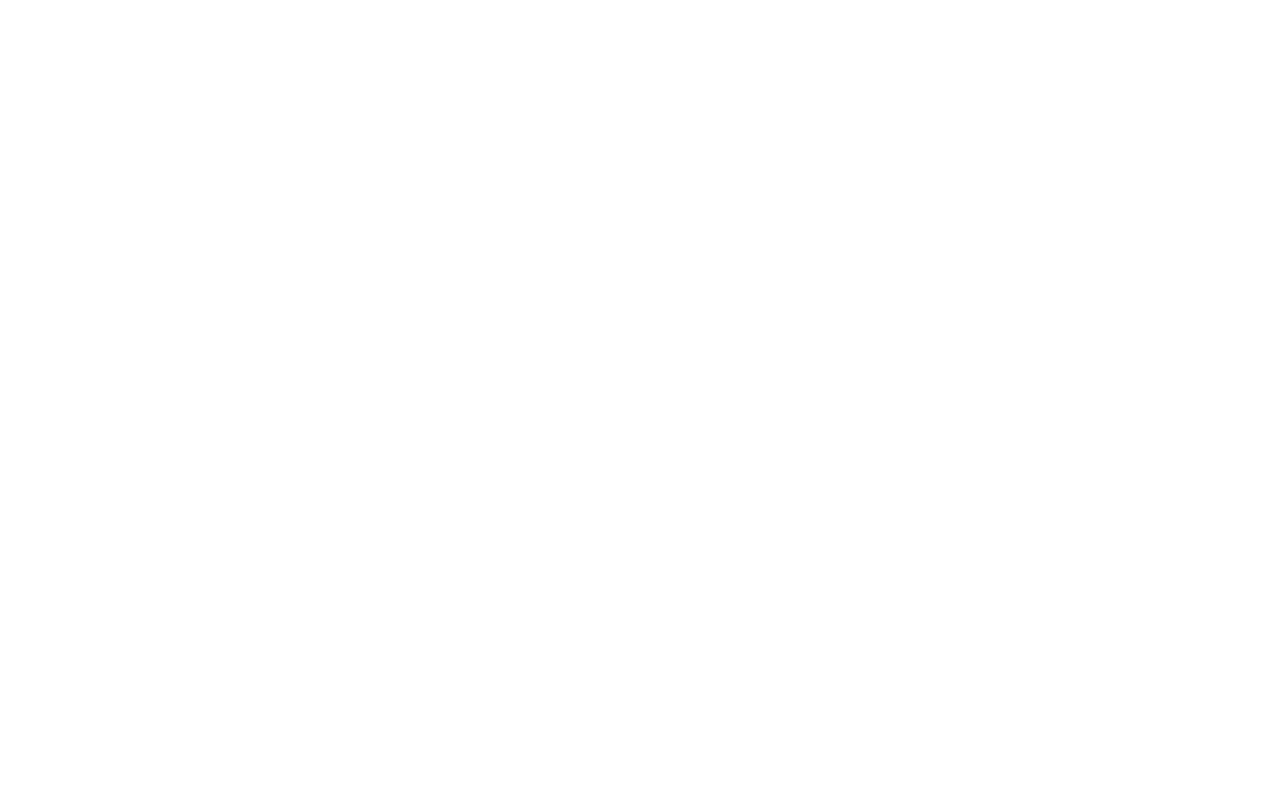
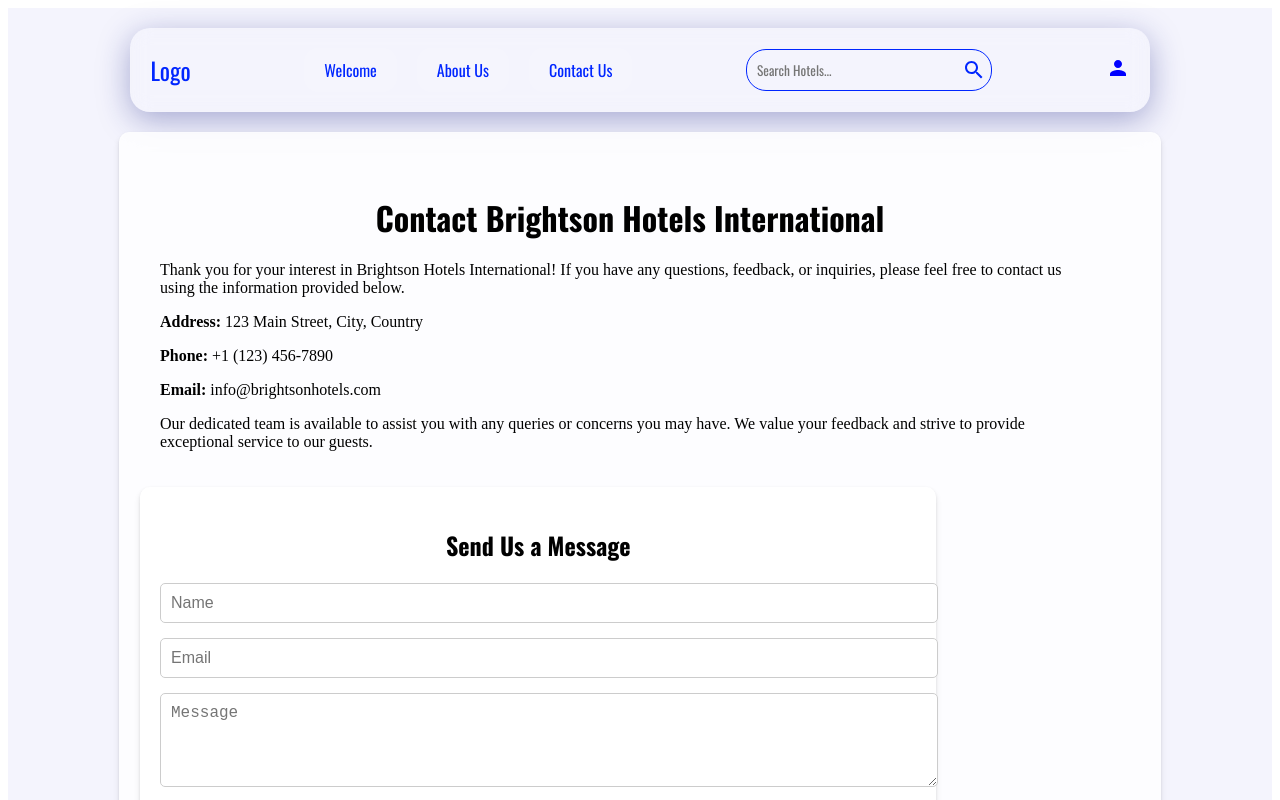
Before and after one commit to Dbrightson/Hotel-Lisitng-Website, a React (Create React App) app in the folder client/: page /contactus in a window 1280 px wide. Before the commit this address had no page. Shown: the top 800 px of the page. Built offline with nearby package versions, Linux system fonts and the light colour scheme; sample sign-in values are in the browser's storage.

Commit message:
Email config done

```diff
--- a/client/package.json
+++ b/client/package.json
@@ -17,6 +17,7 @@
     "@testing-library/react": "^13.4.0",
     "@testing-library/user-event": "^13.5.0",
     "axios": "^1.6.8",
+    "emailjs-com": "^3.2.0",
     "express": "^4.19.2",
     "mongodb": "^6.5.0",
     "mongoose": "^8.2.4",
--- a/client/src/App.js
+++ b/client/src/App.js
@@ -4,6 +4,8 @@
 import PropertyPage from './pages/Propertypage/PropertyPage'; // Corrected file name
 import LoginPage from './pages/Login/Login';
 import SignupPage from './pages/Signup/Signup';
+import AboutUsPage from './pages/AboutUsPage/AboutUs';
+import ContactUsPage from './pages/ContactUsPage/ContactUs';
 import { Login } from '@mui/icons-material';
 
 function App() {
@@ -15,6 +17,8 @@
         <Route path="/property/:id" element={<PropertyPage />} />
         <Route path="/login" element={<LoginPage />} />
         <Route path="/signup" element={<SignupPage />} />
+        <Route path="/aboutus" element={<AboutUsPage />} />
+        <Route path="/contactus" element={<ContactUsPage />} />
       </Routes>
     </Router>
   );
--- a/client/src/components/Navbar/Navbar.js
+++ b/client/src/components/Navbar/Navbar.js
@@ -67,10 +67,10 @@
         <Link to="/" className="nav-link">
           Welcome
         </Link>
-        <Link to="/about" className="nav-link">
+        <Link to="/aboutus" className="nav-link">
           About Us
         </Link>
-        <Link to="/contact" className="nav-link">
+        <Link to="/contactus" className="nav-link">
           Contact Us
         </Link>
       </div>
--- a/client/src/pages/AboutUsPage/AboutUs.js
+++ b/client/src/pages/AboutUsPage/AboutUs.js
@@ -0,0 +1,93 @@
+import React, { useState, useEffect } from 'react';
+import Navbar from '../../components/Navbar/Navbar';
+import Footer from '../../components/Footer/Footer';
+
+const contentStyle = {
+  maxWidth: '800px',
+  margin: '0 auto',
+  textAlign: 'justify',
+  fontSize: '18px',
+  lineHeight: '1.6',
+};
+
+const sectionStyle = {
+  marginTop: '100px', // Adjust top margin to avoid content being hidden under fixed navbar
+  padding: '50px',
+  backgroundColor: '#F4F4FD',
+  color: '#333',
+  fontFamily: 'Arial, sans-serif',
+};
+
+function AboutUsPage() {
+  const [sections, setSections] = useState([
+    { content: 'Our Story', visible: true },
+    { content: 'Our Mission', visible: false },
+    { content: 'Our Values', visible: false },
+    { content: 'Join Us', visible: false },
+  ]);
+
+  const sectionHeight = window.innerHeight * 0.5; // Adjust based on content and viewport height
+
+  const handleScroll = () => {
+    const scrollTop = window.pageYOffset || document.documentElement.scrollTop;
+    const scrolledSections = Math.floor(scrollTop / sectionHeight);
+
+    setSections((prevSections) =>
+      prevSections.map((section, index) => ({
+        ...section,
+        visible: index <= scrolledSections,
+      }))
+    );
+  };
+
+  useEffect(() => {
+    window.addEventListener('scroll', handleScroll);
+
+    return () => {
+      window.removeEventListener('scroll', handleScroll);
+    };
+  }, []);
+
+  const renderSectionContent = (section) => (
+    <div style={contentStyle}>
+      <h2 style={{ color: '#0d00ff', fontFamily: 'cursive', marginBottom: '20px' }}>{section.content}</h2>
+      {section.content === 'Our Story' && (
+        <p style={{ fontFamily: 'monospace' }}>
+          Brightson Hotels International is a leading hospitality brand dedicated to providing exceptional experiences to our guests. Established in 20XX, our journey began with a vision to create unforgettable memories for travelers around the world.
+        </p>
+      )}
+      {section.content === 'Our Mission' && (
+        <p style={{ fontFamily: 'monospace' }}>
+          Our mission is simple: to exceed expectations and inspire delight in every interaction. We strive to create welcoming environments where guests feel at home and cherished. Whether it's a relaxing getaway, a business trip, or a special occasion, we are dedicated to making every moment unforgettable.
+        </p>
+      )}
+      {section.content === 'Our Values' && (
+        <p style={{ fontFamily: 'monospace' }}>
+          At Brightson Hotels, our values guide everything we do. Integrity, excellence, respect, and inclusivity are at the heart of our operations. We believe in transparency, accountability, and fostering meaningful connections with our guests, employees, and communities.
+        </p>
+      )}
+      {section.content === 'Join Us' && (
+        <p style={{ fontFamily: 'monospace' }}>
+          Whether you're planning your next adventure or looking for a rewarding career in hospitality, we invite you to experience the warmth and hospitality of Brightson Hotels International. Discover our world-class properties, explore exciting destinations, and embark on a journey of discovery with us.
+        </p>
+      )}
+    </div>
+  );
+
+  return (
+    <div>
+      <Navbar />
+      <header>
+        <h1 style={{ fontFamily: 'Oswald', textAlign: 'center', marginTop: '40' }}>About Brightson Hotels</h1>
+      </header>
+      {sections.map((section, index) => (
+        <section key={index} style={{ ...sectionStyle, opacity: section.visible ? 1 : 0, transition: 'opacity 0.5s ease-in-out' }}>
+          {renderSectionContent(section)}
+        </section>
+      ))}
+      <Footer />
+    </div>
+  );
+}
+
+export default AboutUsPage;
--- /dev/null
+++ b/client/src/pages/ContactUsPage/ContactUs.js
@@ -0,0 +1,131 @@
+import React, { useState } from 'react';
+import Navbar from '../../components/Navbar/Navbar';
+import Footer from '../../components/Footer/Footer';
+import emailjs from 'emailjs-com';
+
+function ContactUsPage() {
+  const [name, setName] = useState('');
+  const [email, setEmail] = useState('');
+  const [message, setMessage] = useState('');
+  const [thankyouSent, setThankyouSent] = useState(false);
+
+  const handleSubmit = async (e) => {
+    e.preventDefault();
+
+    const serviceId = 'service_rv0mxjl'; // Directly assigning service ID
+    const templateId = 'template_53r5ei4'; // Directly assigning template ID
+    const userId = 'S4beYCMFcn3IDBv8U'; // Directly assigning user ID
+
+    try {
+        await emailjs.send(serviceId, templateId, {
+            user_name: name,
+            user_email: email,
+            user_message: message,
+          }, userId);
+
+
+      setName('');
+      setEmail('');
+      setMessage('');
+      setThankyouSent(true);
+    } catch (error) {
+      console.error('An error occurred while sending the email:', error);
+    }
+  };
+
+  const pageStyle = {
+    backgroundColor: '#F4F4FD',
+    minHeight: '100vh',
+    display: 'flex',
+    flexDirection: 'column',
+    alignItems: 'center',
+    justifyContent: 'flex-start',
+    padding: '20px',
+  };
+
+  const containerStyle = {
+    display: 'flex',
+    justifyContent: 'space-between',
+    alignItems: 'flex-start',
+    maxWidth: '1000px',
+    width: '100%',
+    margin: '20px',
+    padding: '20px',
+    borderRadius: '10px',
+    background: 'rgba(255, 255, 255, 0.8)',
+    boxShadow: '0 4px 6px rgba(0, 0, 0, 0.1), 0 1px 3px rgba(0, 0, 0, 0.08)',
+  };
+
+  const contactInfoStyle = {
+    flex: '1',
+    marginRight: '20px',
+    padding: '20px',
+  };
+
+  const formStyle = {
+    flex: '1',
+    padding: '20px',
+    borderRadius: '10px',
+    background: 'rgba(255, 255, 255, 0.8)',
+    boxShadow: '0 4px 6px rgba(0, 0, 0, 0.1), 0 1px 3px rgba(0, 0, 0, 0.08)',
+  };
+
+  const inputStyle = {
+    width: '100%',
+    padding: '10px',
+    marginBottom: '15px',
+    border: '1px solid #ccc',
+    borderRadius: '5px',
+    transition: 'border-color 0.3s ease',
+    fontSize: '16px',
+  };
+
+  return (
+    <div style={pageStyle}>
+      <Navbar />
+      <div style={containerStyle} className="glassmorphic-container">
+        <div style={contactInfoStyle}>
+          <h1 style={{ fontFamily: 'Oswald', textAlign: 'center', marginBottom: '20px' }}>
+            Contact Brightson Hotels International
+          </h1>
+          <div>
+            <p>
+              Thank you for your interest in Brightson Hotels International! If you have any questions,
+              feedback, or inquiries, please feel free to contact us using the information provided below.
+            </p>
+            <p>
+              <strong>Address:</strong> 123 Main Street, City, Country
+            </p>
+            <p>
+              <strong>Phone:</strong> +1 (123) 456-7890
+            </p>
+            <p>
+              <strong>Email:</strong> info@brightsonhotels.com
+            </p>
+            <p>
+              Our dedicated team is available to assist you with any queries or concerns you may have.
+              We value your feedback and strive to provide exceptional service to our guests.
+            </p>
+          </div>
+        </div>
+        <div style={formStyle}>
+          <h2 style={{ fontFamily: 'Oswald', textAlign: 'center', marginBottom: '20px' }}>Send Us a Message</h2>
+          <form onSubmit={handleSubmit}>
+            <input type="text" placeholder="Name" required style={{ ...inputStyle }} value={name} onChange={(e) => setName(e.target.value)} />
+            <input type="email" placeholder="Email" required style={{ ...inputStyle }} value={email} onChange={(e) => setEmail(e.target.value)} />
+            <textarea rows="4" placeholder="Message" required style={{ ...inputStyle, resize: 'vertical' }} value={message} onChange={(e) => setMessage(e.target.value)}></textarea>
+            <button type="submit" style={{ backgroundColor: '#0026ff', color: 'white', width: '100%', padding: '10px', border: 'none', borderRadius: '5px' }}>Submit</button>
+          </form>
+          {thankyouSent && (
+            <p style={{ color: 'green', marginTop: '10px' }}>
+              Thank you for your message! We will get back to you as soon as possible.
+            </p>
+          )}
+        </div>
+      </div>
+      <Footer />
+    </div>
+  );
+}
+
+export default ContactUsPage;
--- a/client/src/pages/Signup/Signup.css
+++ b/client/src/pages/Signup/Signup.css
@@ -92,7 +92,7 @@
 
 /* Styling for error messages with error class */
 .error {
-  background-color: #ffcccc;
+  background-color: #cfccff;
   color: red;
 }
 
```
Also changed, not shown: client/src/utils/email.js (added, +27 -0 lines), 2 other files (tests, documents, lock files or other folders).
